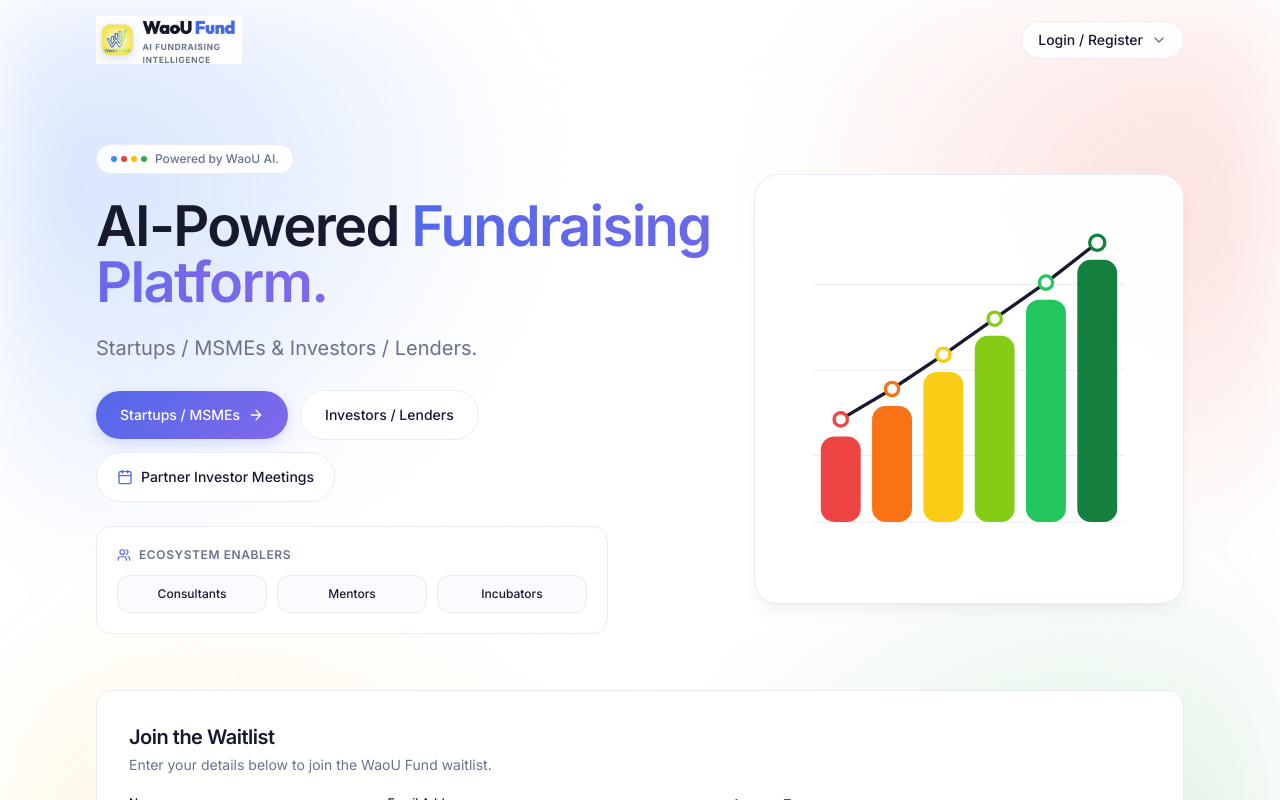
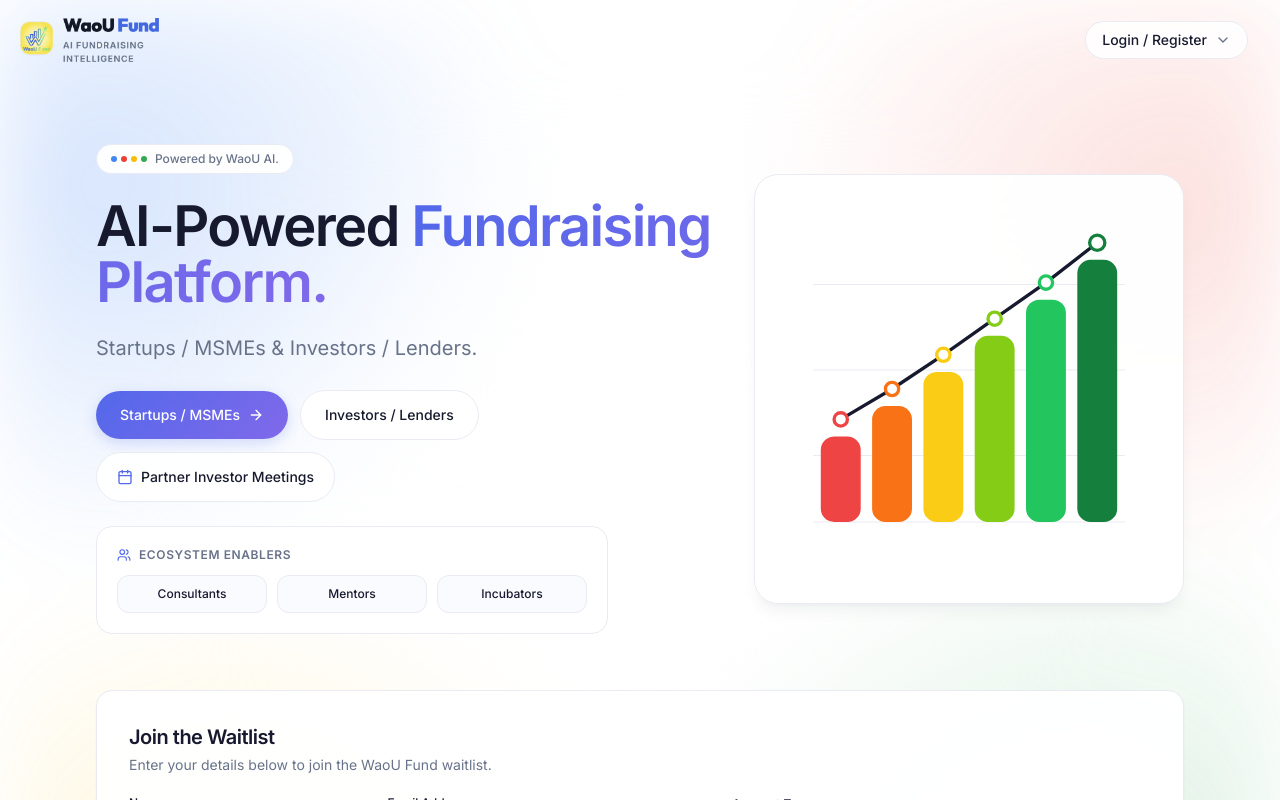
Before and after one commit to AhanaKulkarni/waoufund, a Next.js app: page / in a window 1280 px wide. Shown: the top 800 px of the page. Built offline with nearby package versions, Linux system fonts and the light colour scheme.

Commit message:
Remove background from WaoU Fund logo and position at extreme left of navbar

```diff
--- a/src/components/Navbar.tsx
+++ b/src/components/Navbar.tsx
@@ -41,15 +41,15 @@ export default function Navbar() {
 
   return (
     <header ref={navRef} className="w-full bg-transparent relative z-50">
-      <div className="max-w-6xl mx-auto px-6 sm:px-8 h-20 flex items-center justify-between">
-        {/* LEFT: Attached WaoU Fund Logo ONLY */}
+      <div className="w-full pl-3 pr-5 sm:pl-5 sm:pr-8 h-20 flex items-center justify-between">
+        {/* EXTREME LEFT: Transparent WaoU Fund Logo */}
         <Link href="/" className="flex items-center group">
           <Image
             src="/waou-logo.png"
             alt="WaoU Fund — AI Fundraising Intelligence"
             width={180}
-            height={58}
-            className="h-11 sm:h-12 w-auto object-contain transition-transform group-hover:scale-[1.02]"
+            height={57}
+            className="h-10 sm:h-11 w-auto object-contain transition-transform group-hover:scale-[1.02]"
             priority
           />
         </Link>
```
Also changed, not shown: public/waou-logo.png.
